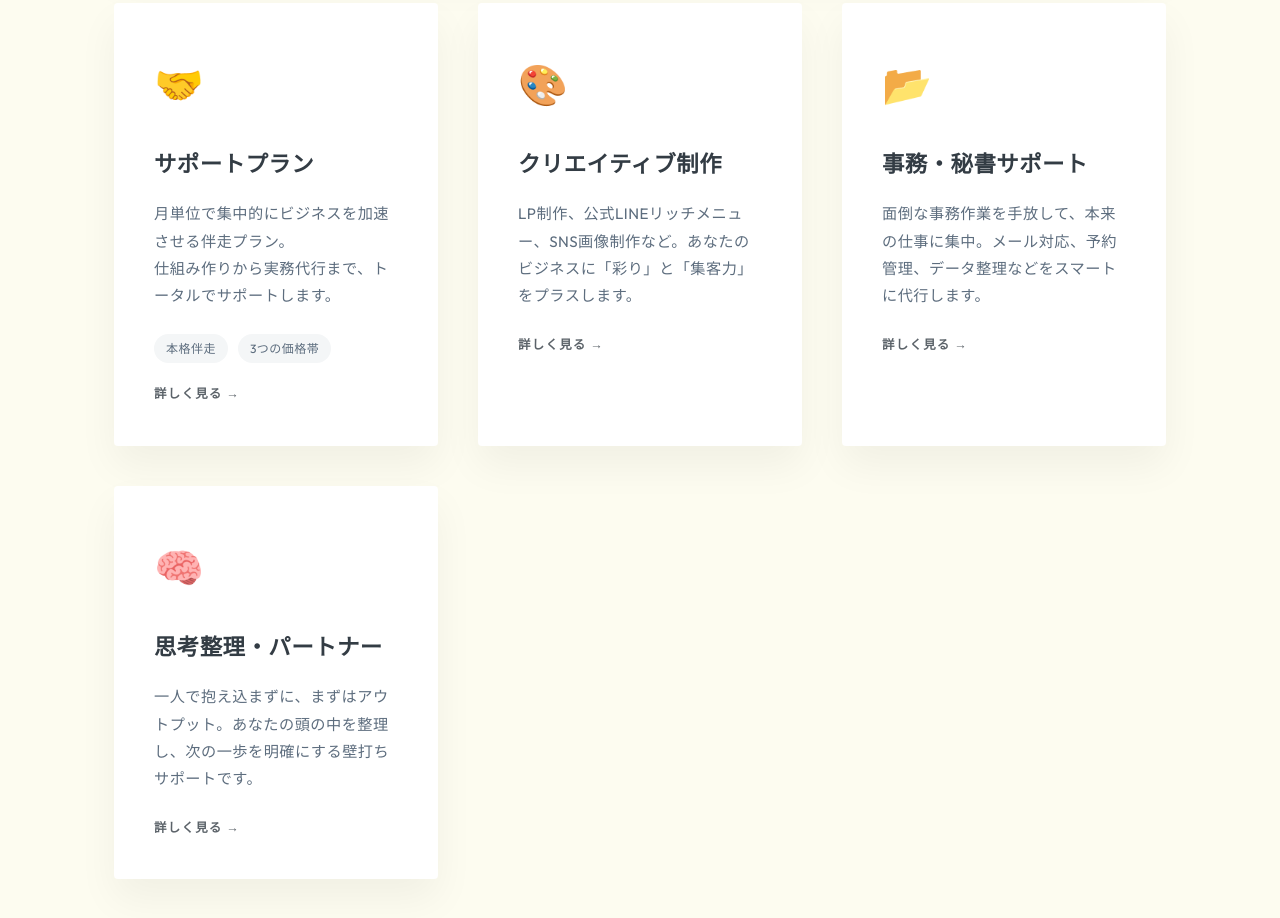
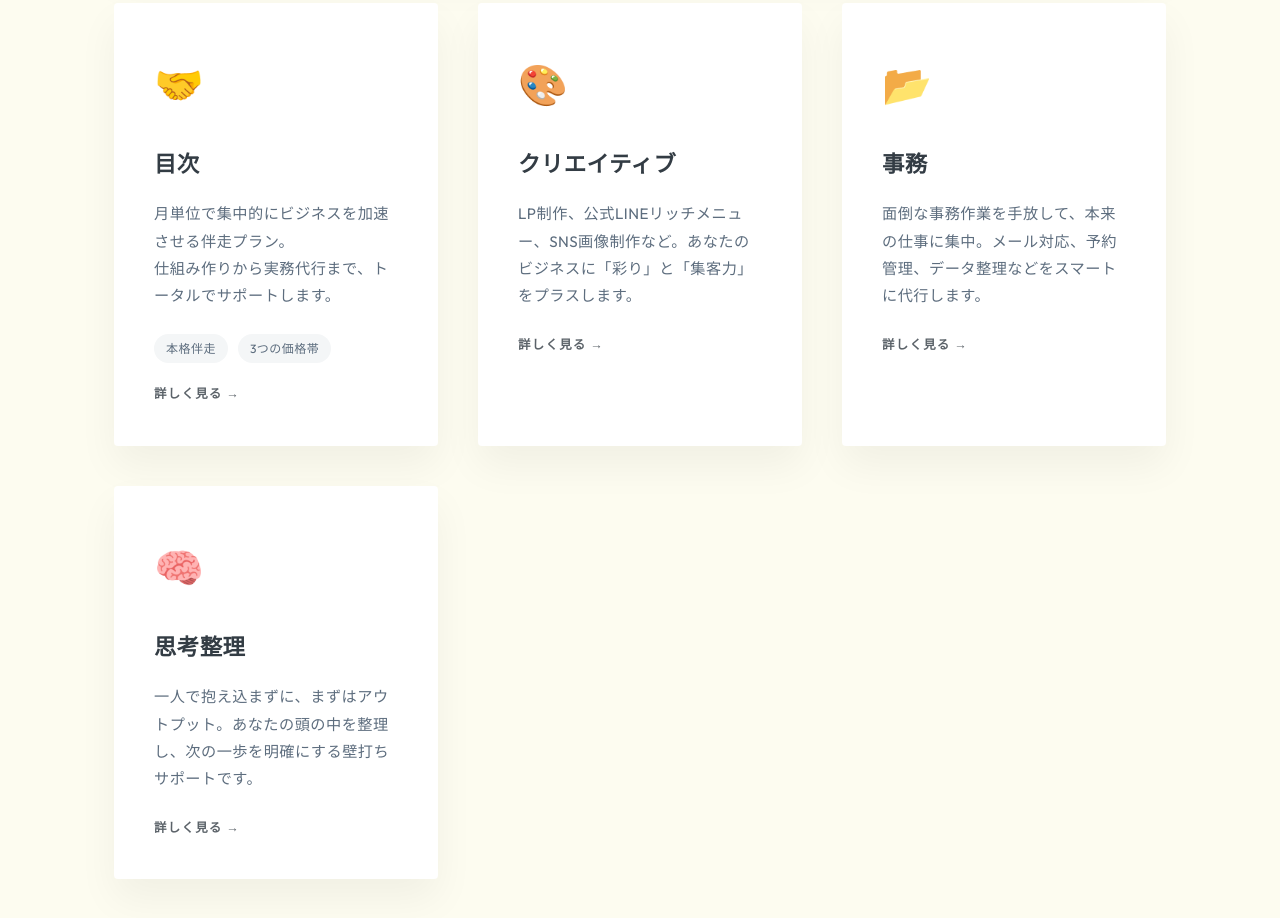
Before and after one commit to chi390/calme-service-menu, a plain HTML site: page index.html in a window 1280 px wide. Shown: the part 1268-2186 px from the top of the page. Drawn offline with Linux system fonts and the light colour scheme.

Commit message:
Rename menu items to shorter versions: Select Menu, Index, Admin, Creative, Thinking

```diff
--- a/index.html
+++ b/index.html
@@ -289,7 +289,7 @@
             <a href="support-plan/" class="service-card">
                 <div style="flex: 1;">
                     <span class="service-icon">🤝</span>
-                    <h3>サポートプラン</h3>
+                    <h3>目次</h3>
                     <p>
                         月単位で集中的にビジネスを加速させる伴走プラン。<br>
                         仕組み作りから実務代行まで、トータルでサポートします。
@@ -306,7 +306,7 @@
             <a href="creative/" class="service-card">
                 <div style="flex: 1;">
                     <span class="service-icon">🎨</span>
-                    <h3>クリエイティブ制作</h3>
+                    <h3>クリエイティブ</h3>
                     <p>LP制作、公式LINEリッチメニュー、SNS画像制作など。あなたのビジネスに「彩り」と「集客力」をプラスします。</p>
                 </div>
                 <div class="card-action">詳しく見る →</div>
@@ -316,7 +316,7 @@
             <a href="admin-support/" class="service-card">
                 <div style="flex: 1;">
                     <span class="service-icon">📂</span>
-                    <h3>事務・秘書サポート</h3>
+                    <h3>事務</h3>
                     <p>面倒な事務作業を手放して、本来の仕事に集中。メール対応、予約管理、データ整理などをスマートに代行します。</p>
                 </div>
                 <div class="card-action">詳しく見る →</div>
@@ -326,7 +326,7 @@
             <a href="thinking/" class="service-card">
                 <div style="flex: 1;">
                     <span class="service-icon">🧠</span>
-                    <h3>思考整理・パートナー</h3>
+                    <h3>思考整理</h3>
                     <p>一人で抱え込まずに、まずはアウトプット。あなたの頭の中を整理し、次の一歩を明確にする壁打ちサポートです。</p>
                 </div>
                 <div class="card-action">詳しく見る →</div>
```
